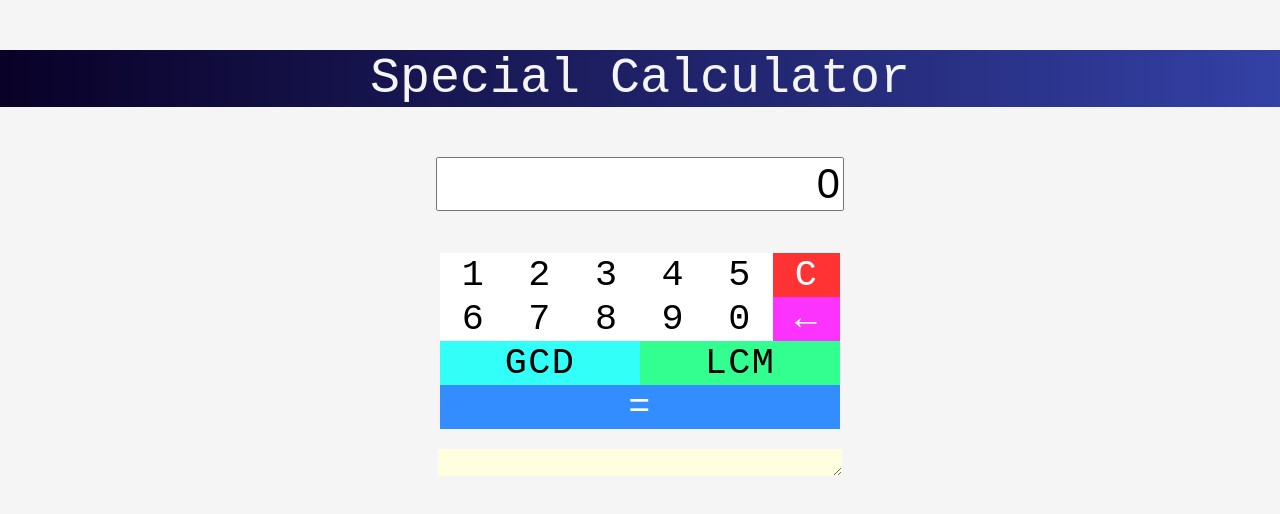
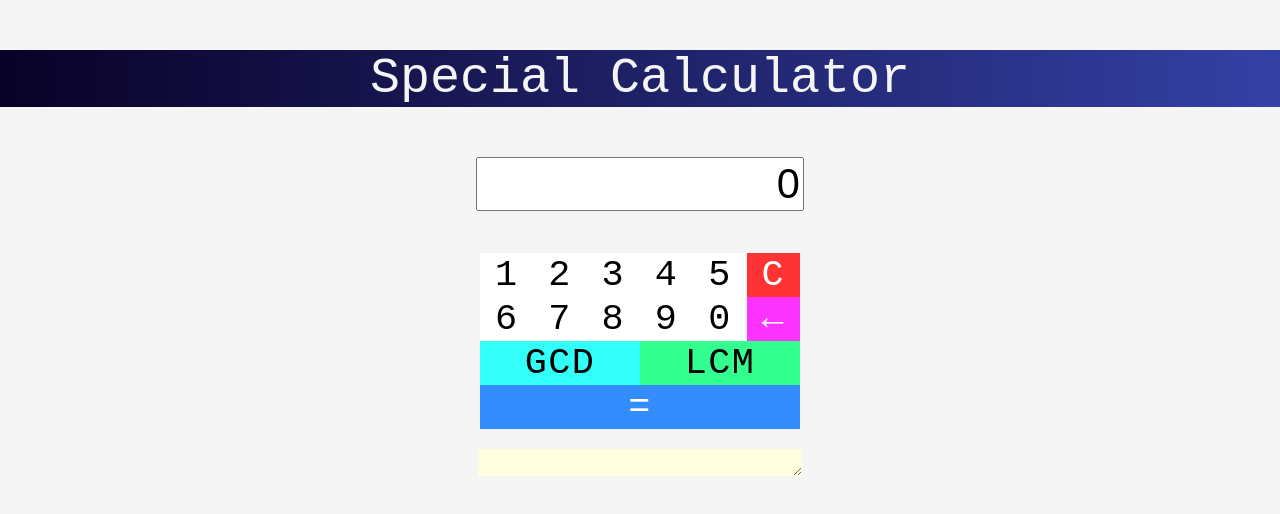
Before and after one commit to rsk2/calculator, a React (Create React App) app: page / in a window 1280 px wide. Shown: the top 514 px of the page. Built offline with nearby package versions, Linux system fonts and the light colour scheme.

Commit message:
Adjust widths again. Temp fix

```diff
--- a/src/App.css
+++ b/src/App.css
@@ -45,7 +45,7 @@ button:active {
 }
 
 .calculator > .display {
-  width:400px;
+  width:320px;
   font-size: 2.6em;
   text-align: right;
   margin-bottom:1em
@@ -58,7 +58,7 @@ button:active {
  }
 
  .inputBoxes {
-   max-width: 400px;
+   max-width: 320px;
    margin:auto;
    background-color: white;
  }
@@ -76,7 +76,7 @@ button:active {
 }
 
  .calculator > .history {
-  width:400px;
+  width:320px;
   font-size: 1.6em;
   text-align: left;
   margin-top:1em;
```
